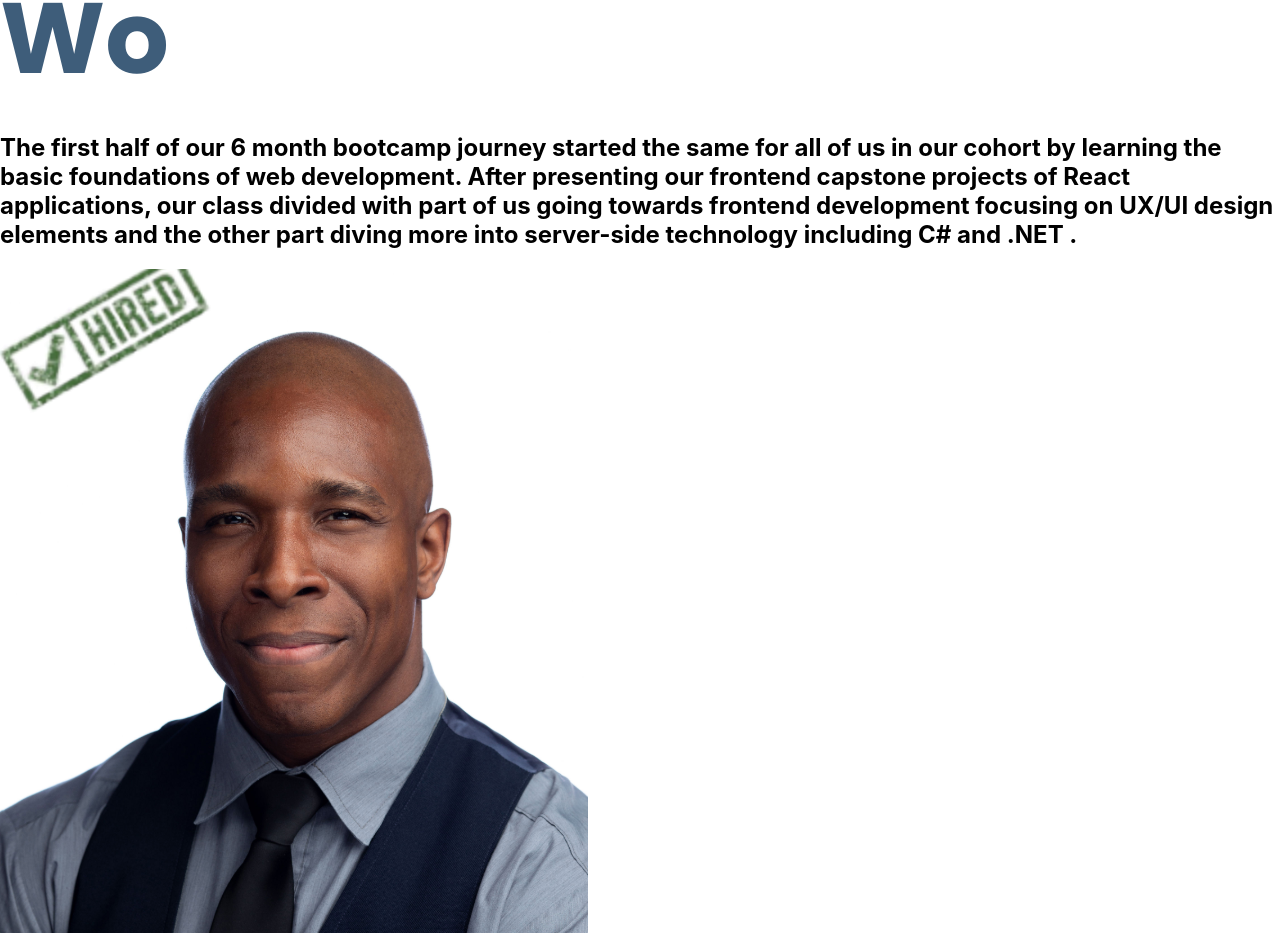
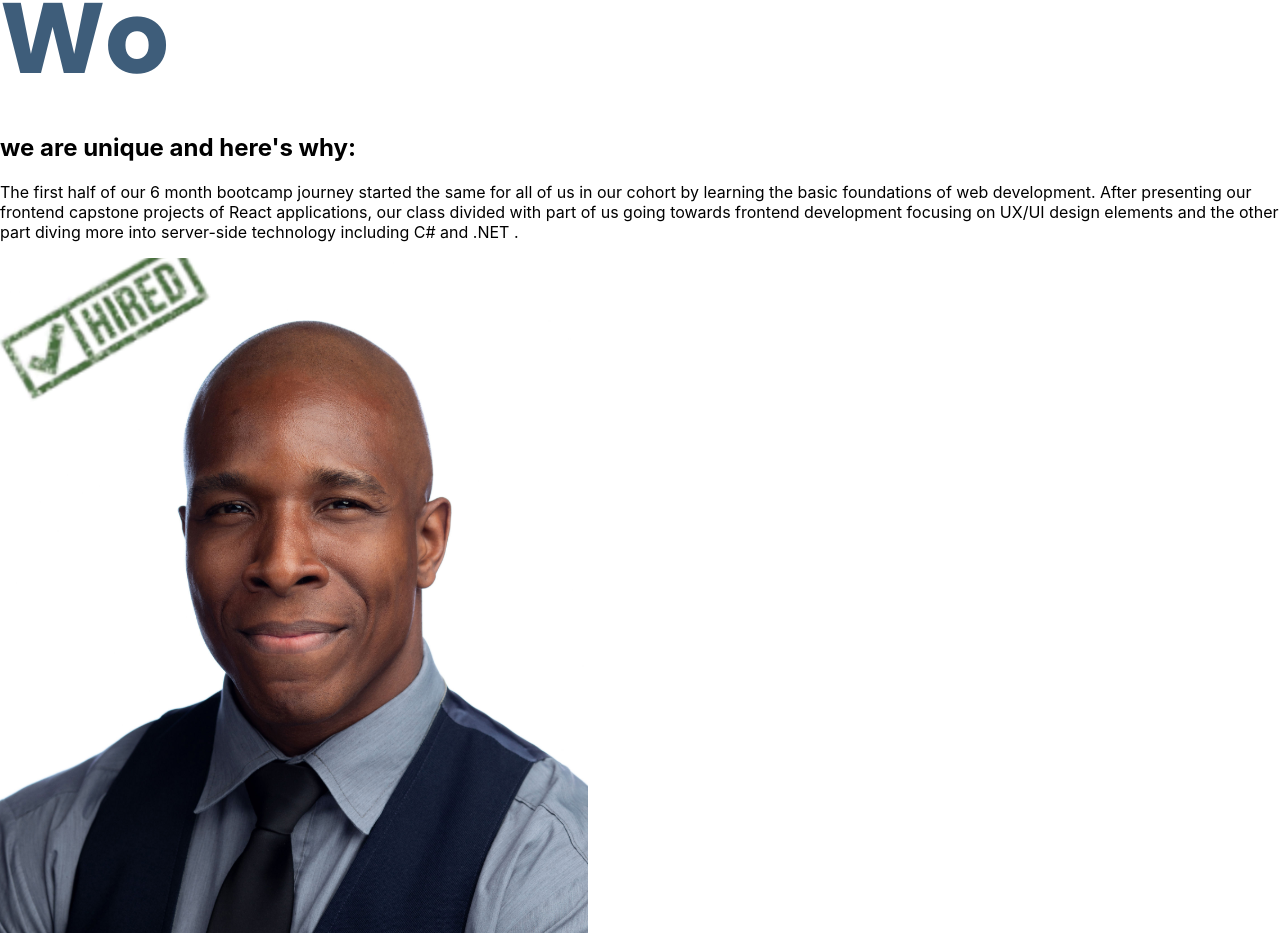
Before and after one commit to nss-day-cohort-35/website, a React (Create React App) app: page / in a window 1280 px wide. Shown: the part 1035-1968 px from the top of the page. Built offline with nearby package versions, Linux system fonts and the light colour scheme.

Commit message:
edited about paragraph located in StudentList.js

```diff
--- a/src/Components/Students/StudentList.js
+++ b/src/Components/Students/StudentList.js
@@ -21,7 +21,8 @@ export default class StudentList extends Component {
         return (
             <>
                 <div>
-                    <h2>The first half of our 6 month bootcamp journey started the same for all of us in our cohort by learning the basic foundations of web development. After presenting our frontend capstone projects of React applications, our class divided with part of us going towards frontend development focusing on UX/UI design elements and the other part diving more into server-side technology including C# and .NET . </h2>
+                    <h2>we are unique and here's why: </h2>
+                    <p>The first half of our 6 month bootcamp journey started the same for all of us in our cohort by learning the basic foundations of web development. After presenting our frontend capstone projects of React applications, our class divided with part of us going towards frontend development focusing on UX/UI design elements and the other part diving more into server-side technology including C# and .NET . </p>
                 </div>
                 {this.state.students.map(student => (
                     <StudentCard
```
